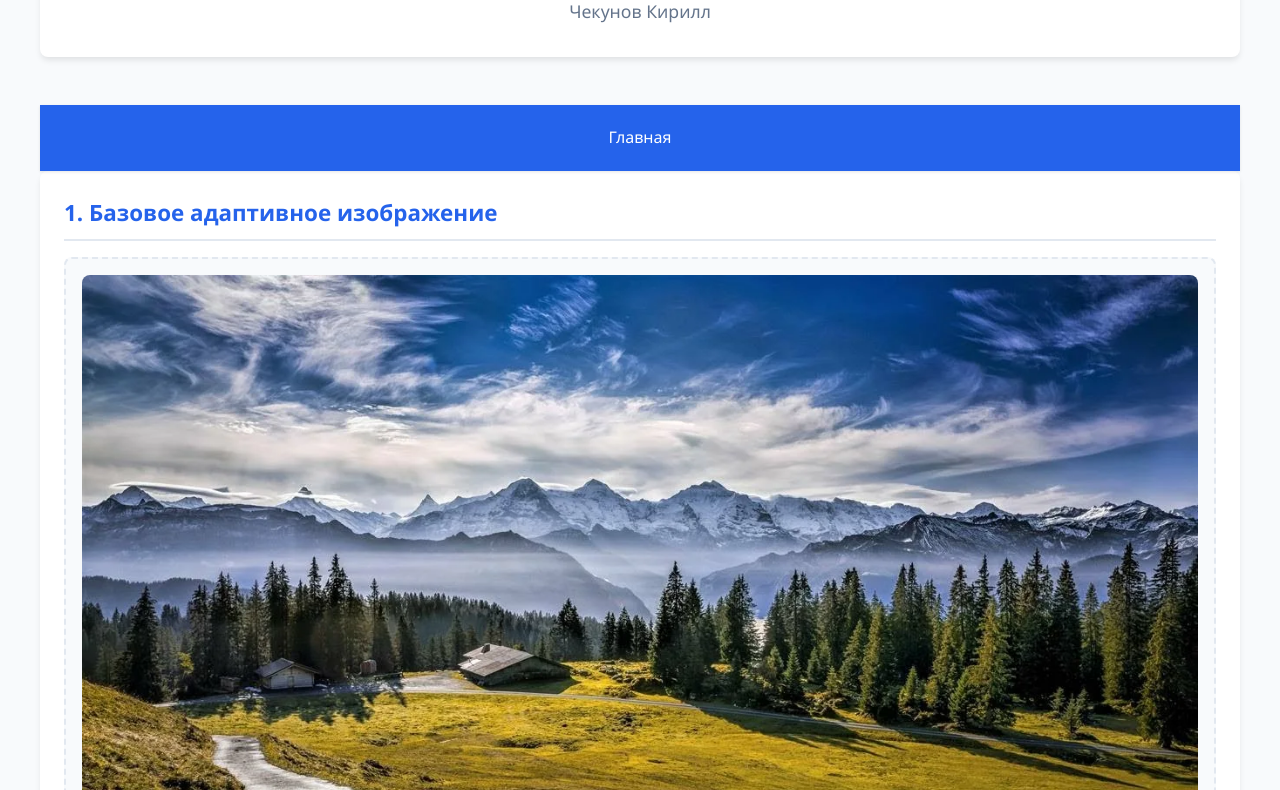
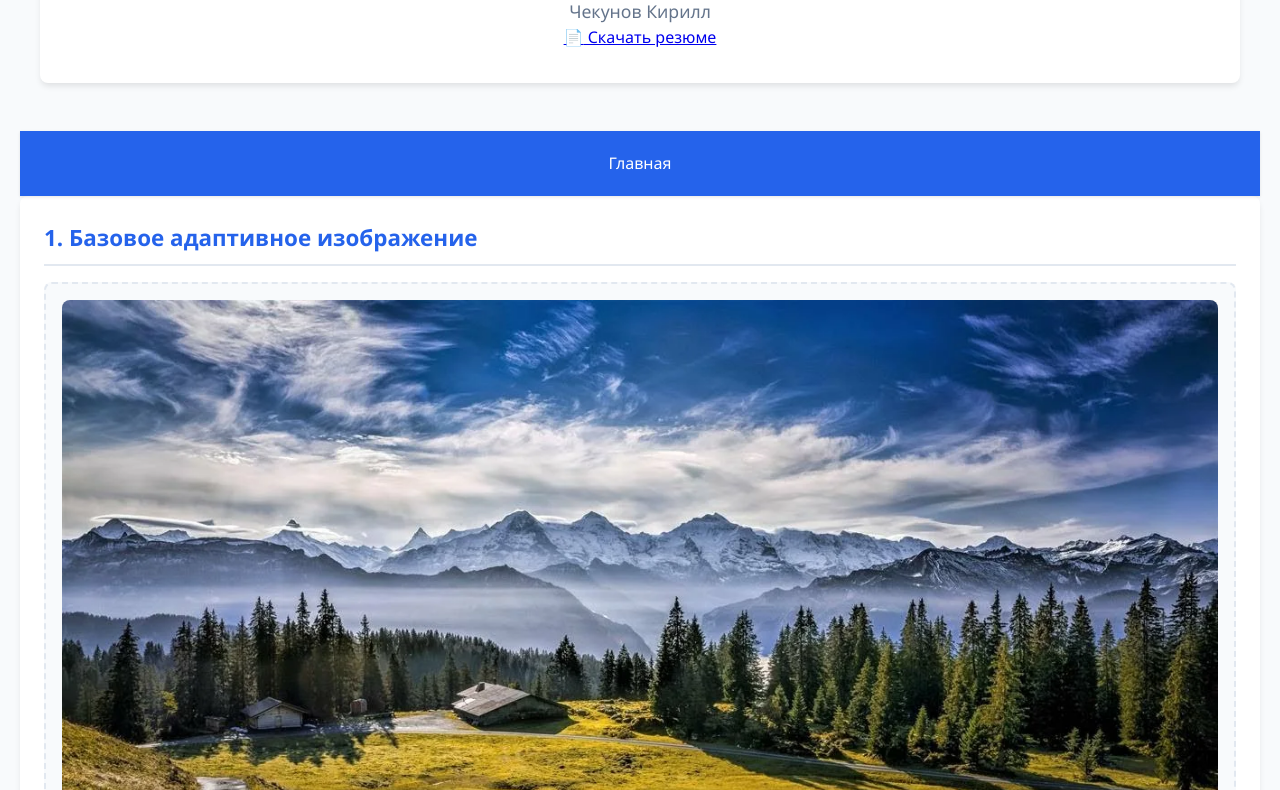
Before and after one commit to neponyaten/practice-16-project, a plain HTML site: page index.html in a window 1280 px wide. Shown: the part 127-917 px from the top of the page. Drawn offline with Linux system fonts and the light colour scheme.

Commit message:
update17-18

```diff
--- a/index.html
+++ b/index.html
@@ -12,6 +12,14 @@
   <header class="header">
     <h1 class="header__title">Адаптивные изображения</h1>
     <p class="header__subtitle">Чекунов Кирилл</p>
+    <a href="files/resume.pdf"
+       class="download-btn"
+       download="Чекунов_Кирилл_Резюме.pdf"
+       aria-label="Скачать резюме Чекунова Кирилла в формате PDF">
+      <span class="download-btn__icon" aria-hidden="true">📄</span>
+      Скачать резюме
+    </a>
+  </div>
   </header>
   <nav class="nav" aria-label="Основная навигация">
     <ul class="nav__list">
```
Also changed, not shown: 1 other file.
